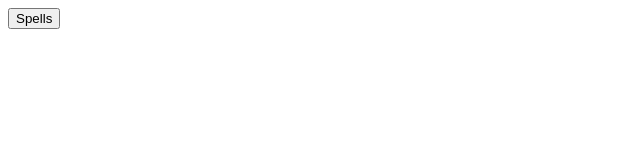
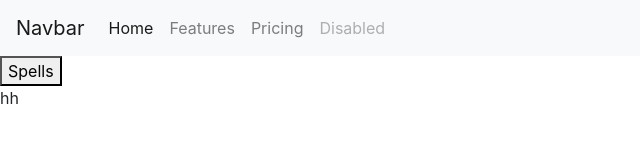
Before and after one commit to DarilliGames/apis, a plain HTML site: page dandd.html in a window 1280 px wide. Shown: the whole page, without its empty margins (0-640 px from the left). Drawn offline with nearby package versions, Linux system fonts and the light colour scheme.

Commit message:
updates for lesson

```diff
--- a/assets/js/dand.js
+++ b/assets/js/dand.js
@@ -18,6 +18,7 @@ function getData(address, cb) {
 function writeToDocument(address) {
     var el = document.getElementById("data");
     el.innerHTML = "";
+    console.log(address);
 
     getData(address, function(data) {
         if(data.results.length > 1){
@@ -26,7 +27,7 @@ function writeToDocument(address) {
                 el.innerHTML += "<h5>"+data.results[i].name+ "</h5>";
                 el.innerHTML += "<h5>"+data.results[i].index+ "</h5>";
                 el.innerHTML += "<h5>"+data.results[i].url+ "</h5>";
-                el.innerHTML += ("<button onclick='writeToDocument('"+data.results[i].url+"')>Go to</button>")
+                el.innerHTML += (`<button onclick="writeToDocument('${data.results[i].url}')">Go to</button>`)
 
                 el.innerHTML += "<h5>"+Object.keys(data.results[i])+ "</h5>";
 
--- a/dandd.html
+++ b/dandd.html
@@ -6,12 +6,36 @@
     <meta http-equiv="X-UA-Compatible" content="ie=edge">
     <title>Document</title>
     <script src="assets/js/dand.js"></script>
+    <link rel="stylesheet" href="https://stackpath.bootstrapcdn.com/bootstrap/4.4.1/css/bootstrap.min.css" integrity="sha384-Vkoo8x4CGsO3+Hhxv8T/Q5PaXtkKtu6ug5TOeNV6gBiFeWPGFN9MuhOf23Q9Ifjh" crossorigin="anonymous">
+
 </head>
 <body>
+<nav class="navbar navbar-expand-lg navbar-light bg-light">
+  <a class="navbar-brand" href="#">Navbar</a>
+  <button class="navbar-toggler" type="button" data-toggle="collapse" data-target="#navbarNav" aria-controls="navbarNav" aria-expanded="false" aria-label="Toggle navigation">
+    <span class="navbar-toggler-icon"></span>
+  </button>
+  <div class="collapse navbar-collapse" id="navbarNav">
+    <ul class="navbar-nav">
+      <li class="nav-item active">
+        <a class="nav-link" href="#">Home <span class="sr-only">(current)</span></a>
+      </li>
+      <li class="nav-item">
+        <a class="nav-link" href="#">Features</a>
+      </li>
+      <li class="nav-item">
+        <a class="nav-link" href="#">Pricing</a>
+      </li>
+      <li class="nav-item">
+        <a class="nav-link disabled" href="#" tabindex="-1" aria-disabled="true">Disabled</a>
+      </li>
+    </ul>
+  </div>
+</nav>
     <button onclick="writeToDocument('api/spells')">Spells</button>
     <div id="data">
 
     </div>
-    <a onclick="writeToDocument('api/spells')"></a>
+    <a onclick="writeToDocument('api/spells')">hh</a>
 </body>
 </html>
```
Also changed, not shown: assets/js/gbooks.js (+12 -1 lines), gbooks.html (+1 -1 lines), 1 other file.
